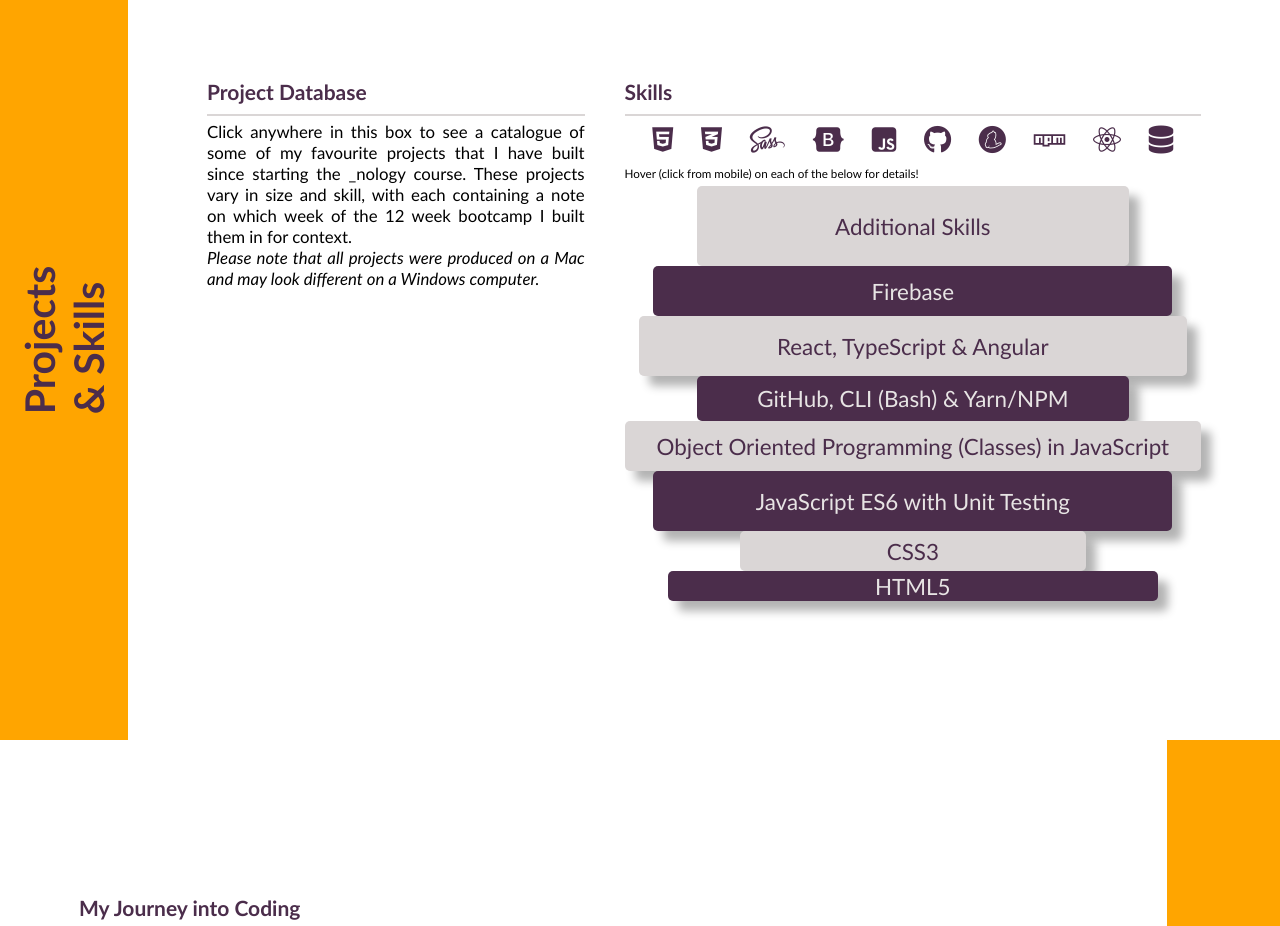
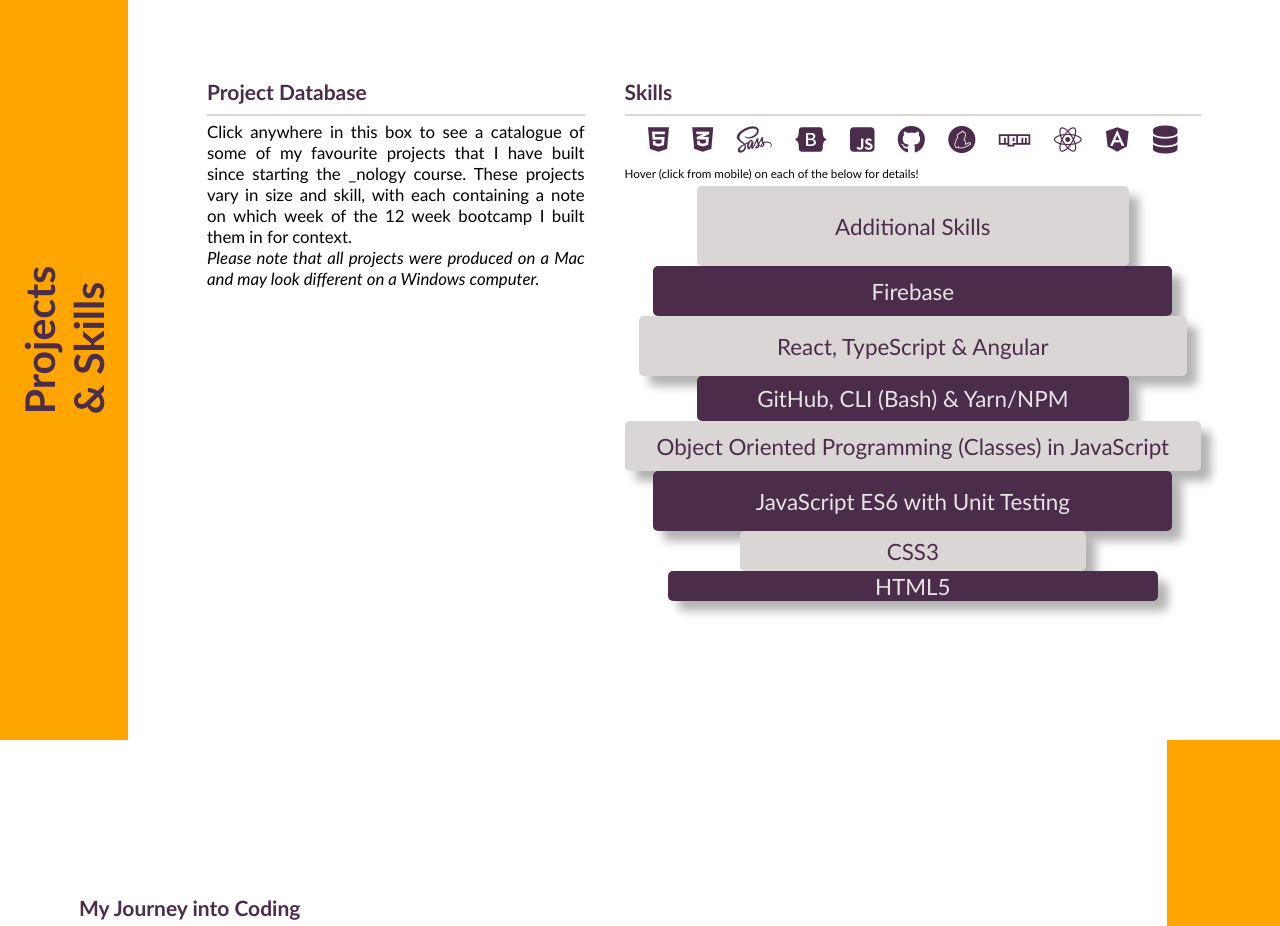
Before and after one commit to AnnikaChauhan/personal-site, a website: page index.html in a window 1280 px wide. Shown: the part 860-1786 px from the top of the page. Drawn offline with Linux system fonts and the light colour scheme; a script that the page names is missing.

Commit message:
new icon added for angular

```diff
--- a/index.html
+++ b/index.html
@@ -51,6 +51,7 @@
                         <i class="fab fa-yarn"></i>
                         <i class="fab fa-npm"></i>
                         <i class="fab fa-react"></i>
+                        <i class="fab fa-angular"></i>
                         <i class="fas fa-database"></i>
                     </div>
                     <small>Hover (click from mobile) on each of the below for details!</small>
```
